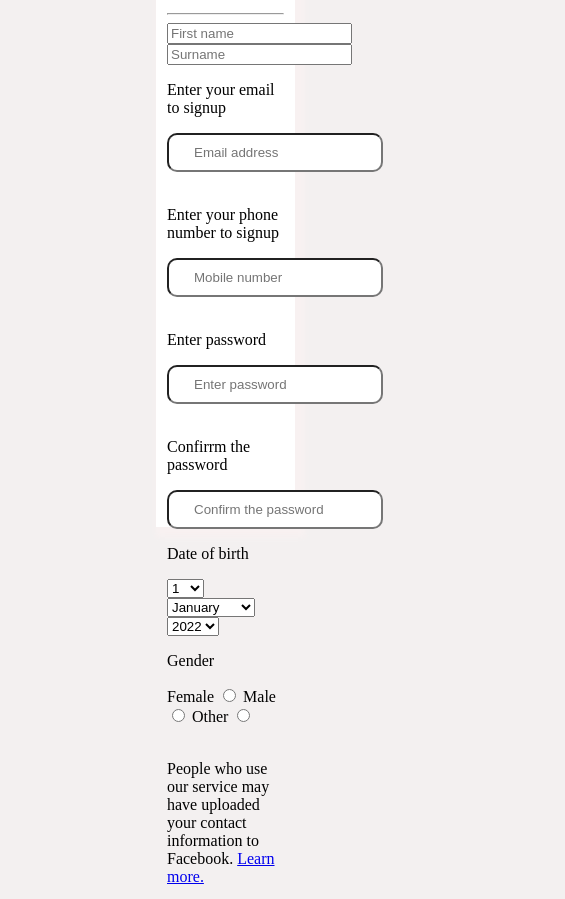
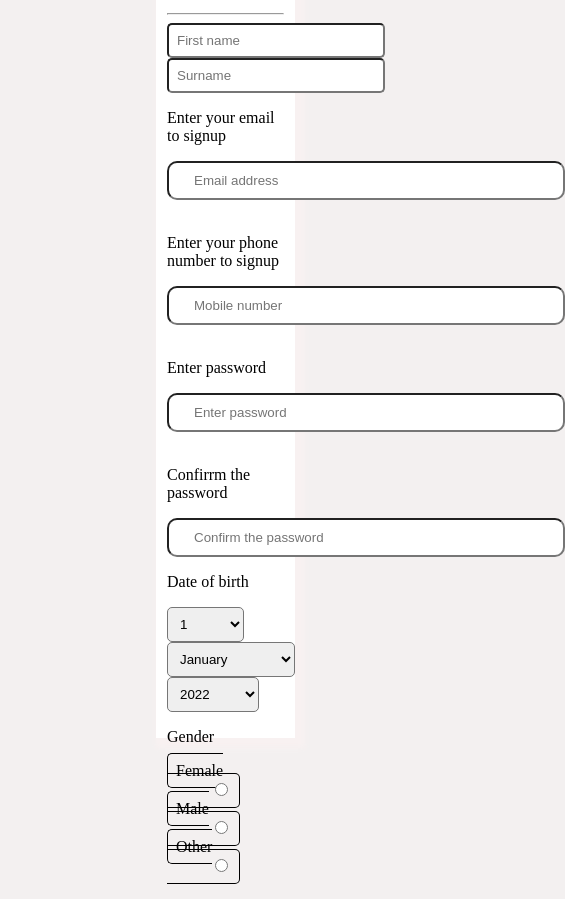
Before and after one commit to denisdelaki/facebooksignup, a plain HTML site: page index.html in a window 390 px wide. Shown: the part 152-1051 px from the top of the page, 565 px wide, since content can reach past the window. Drawn offline with Linux system fonts and the light colour scheme.

Commit message:
adjusted the apdding of the phone number, email and the names inputs and thatof the sign up button

```diff
--- a/assets/css/signin.css
+++ b/assets/css/signin.css
@@ -8,18 +8,46 @@ h3{
     color: blue;
 }
 .form >input{
-       padding: 10px;
+    padding: 10px;
     border-radius: 10px;
     padding-left: 25px;
+    padding-right: 12rem;
 }
 .card{
     margin-top: 4%;
-    height: 75vh;
+    height: 100vh;
     width: 30%;
     box-shadow: 5px 5px 5px 5px rgb(248, 241, 241);
     background-color: #ffff;
     padding: 11px;
     position: absolute;
     left: 40%;
+    cursor: pointer;
 
 }
+span{
+    border: 1px solid black;
+    padding: 0.5rem;
+    margin-right: 2rem;
+    padding-right: 0.5rem;
+    border-radius: 5px;
+    }
+    span > .radio{
+       margin-left: 3rem;
+    }
+    select{
+        padding: 0.5rem;
+        padding-right: 2rem;
+        margin-right: 1.5rem;
+        border-radius: 5px;
+    }
+    .name >input{
+        padding: 0.5rem;
+        padding-right: 1.8rem;
+        margin-right: 2.5rem;
+        border-radius: 5px;
+    }
+    button{
+        padding: 0.5rem 4.5rem;
+
+    }
```
